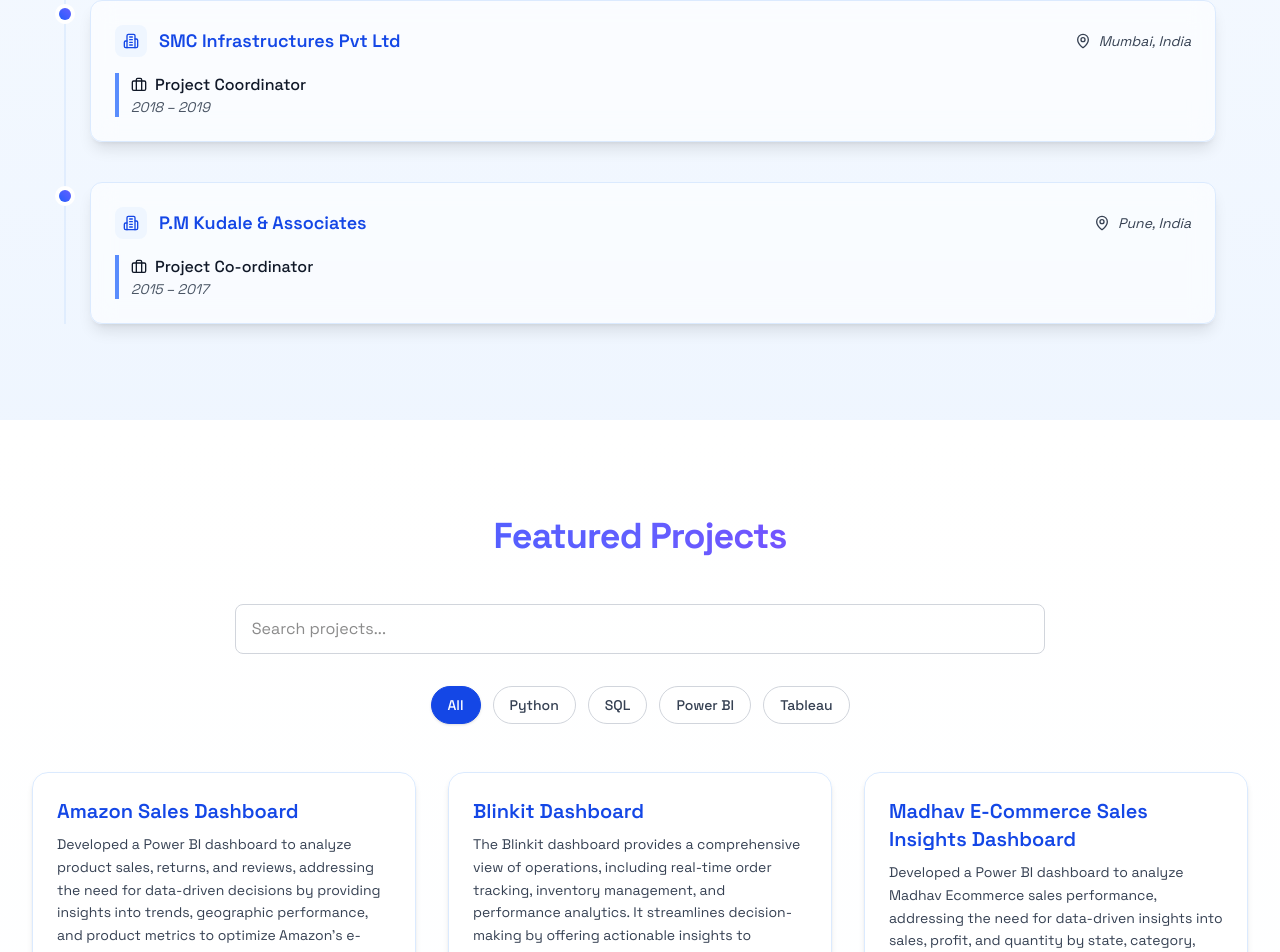
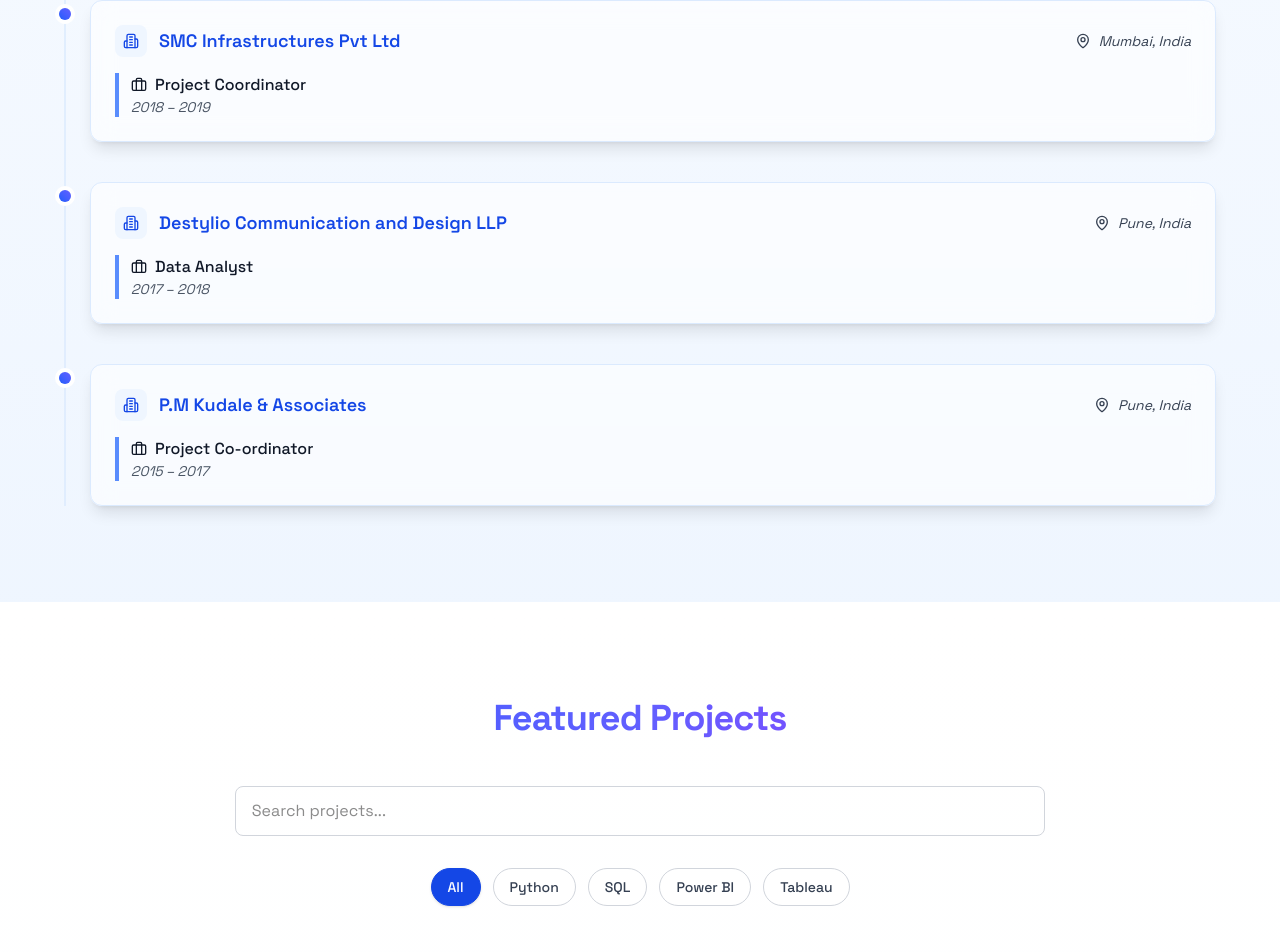
Before and after one commit to mihirkudale/mihirkudale-portfolio, a React (Vite) app: page / in a window 1280 px wide. Shown: the part 3788-4740 px from the top of the page. Built offline with nearby package versions, Linux system fonts and the light colour scheme.

Commit message:
update workexp

```diff
--- a/src/components/sections/WorkExperience.jsx
+++ b/src/components/sections/WorkExperience.jsx
@@ -44,6 +44,11 @@
     company: "SMC Infrastructures Pvt Ltd",
     location: "Mumbai, India",
     roles: [{ role: "Project Coordinator", start: "2018-04", end: "2019-03", display: "2018 – 2019" }],
+  },
+  {
+    company: "Destylio Communication and Design LLP",
+    location: "Pune, India",
+    roles: [{ role: "Data Analyst", start: "2017-10", end: "2018-03", display: "2017 – 2018" }],
   },
   {
     company: "P.M Kudale & Associates",
```
